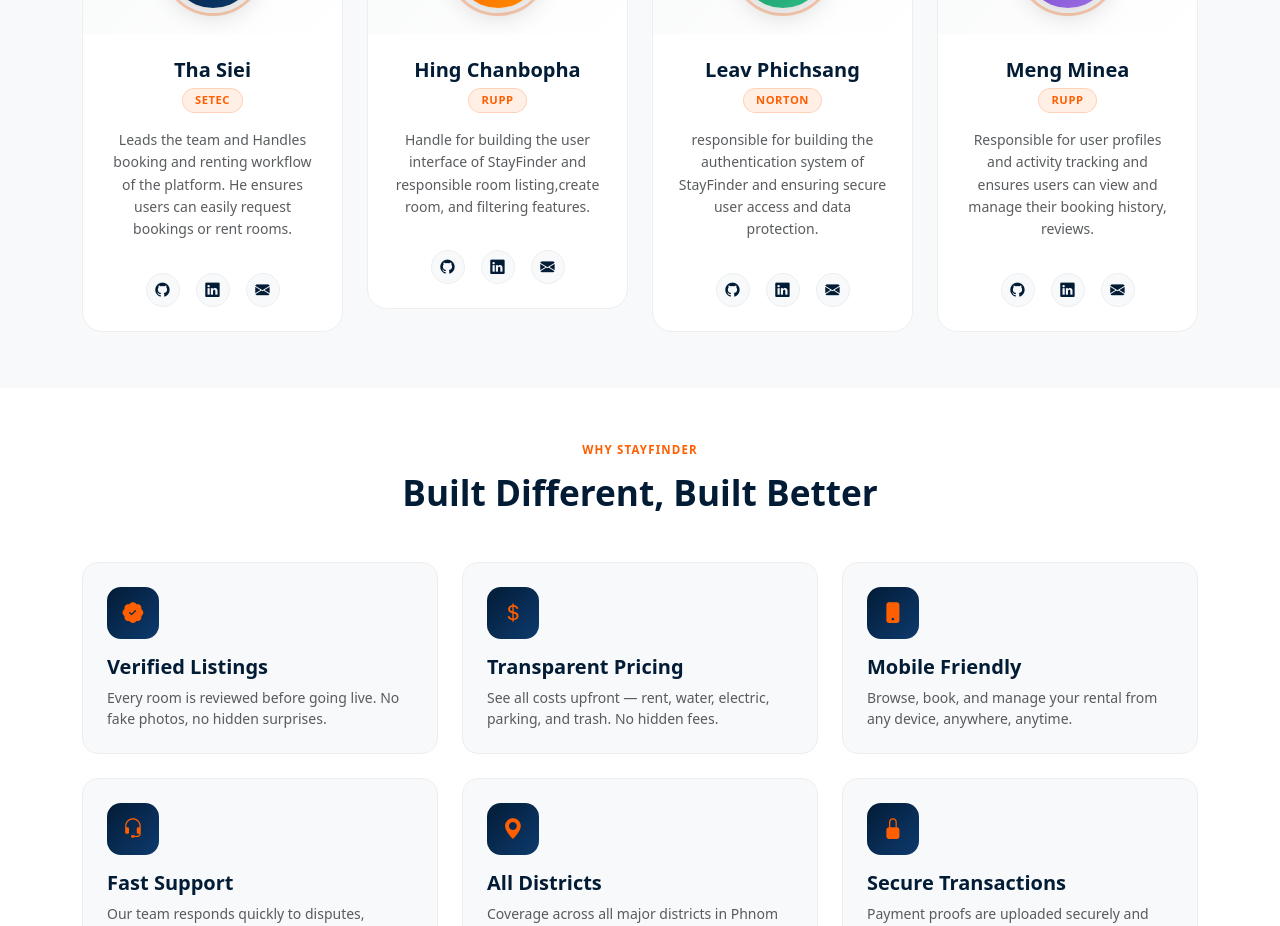
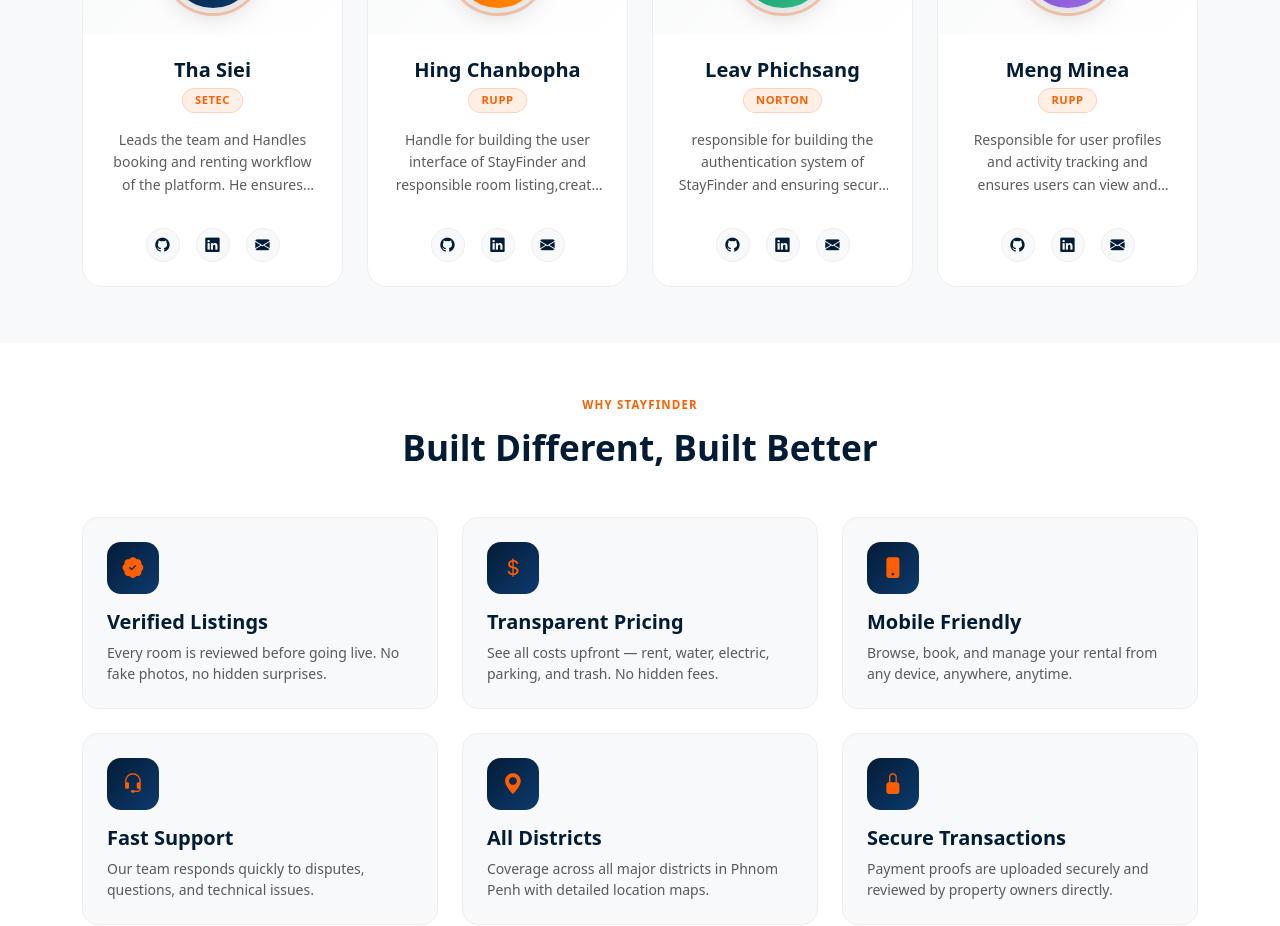
Before and after one commit to bobophaa/StayFinder-Project, a Vue app: page /about in a window 1280 px wide. Shown: the part 1960-2886 px from the top of the page. Built offline with nearby package versions, Linux system fonts and the light colour scheme.

Commit message:
messsage

```diff
--- a/src/views/User/AboutUs.vue
+++ b/src/views/User/AboutUs.vue
@@ -1,6 +1,5 @@
 <template>
   <div class="about-page">
-
     <section class="hero-section">
       <div class="hero-overlay"></div>
       <div class="container position-relative" style="z-index: 2">
@@ -17,7 +16,6 @@
       </div>
     </section>
 
-
     <section class="stats-bar py-4">
       <div class="container">
         <div class="row g-0 text-center">
@@ -28,7 +26,6 @@
         </div>
       </div>
     </section>
-
 
     <section class="py-5 my-2">
       <div class="container">
@@ -104,7 +101,6 @@
         <div class="row g-4 justify-content-center">
           <div class="col-sm-6 col-lg-3" v-for="member in team" :key="member.name">
             <div class="team-card">
-
               <div class="team-avatar-wrap">
                 <div class="team-avatar" :style="{ background: member.bg }">
                   <span class="avatar-initial">{{ member.name.charAt(0) }}</span>
@@ -112,19 +108,16 @@
                 <div class="team-avatar-ring"></div>
               </div>
 
-
               <div class="team-info p-4 text-center">
                 <h5 class="fw-bold text-navy mb-1">{{ member.name }}</h5>
                 <span class="team-role-badge mb-3 d-inline-block">{{ member.role }}</span>
-                <p class="text-muted small mb-3" style="line-height: 1.6">{{ member.bio }}</p>
-
+                <p class="text-muted small mb-3 bio-text">{{ member.bio }}</p>
 
                 <div class="d-flex flex-wrap gap-1 justify-content-center mb-3">
                   <span class="skill-tag" v-for="skill in member.skills" :key="skill">{{
                     skill
                   }}</span>
                 </div>
-
 
                 <div class="d-flex justify-content-center gap-3">
                   <a
@@ -365,7 +358,14 @@ const reasons = [
   margin: 0 auto;
 }
 
-
+.bio-text {
+  line-height: 1.6;
+  display: -webkit-box;
+  -webkit-line-clamp: 3; /* limit to 3 lines */
+  -webkit-box-orient: vertical;
+  overflow: hidden;
+  text-overflow: ellipsis;
+}
 .stats-bar {
   background: #031c36;
 }
@@ -429,7 +429,6 @@ const reasons = [
   text-align: center;
 }
 
-
 .value-pill {
   background: rgba(255, 95, 0, 0.08);
   border: 1px solid rgba(255, 95, 0, 0.2);
@@ -441,7 +440,6 @@ const reasons = [
   display: inline-flex;
   align-items: center;
 }
-
 
 .how-section {
   background: #fff;
@@ -487,7 +485,6 @@ const reasons = [
   color: #ff5f00;
   margin: 0 auto;
 }
-
 
 .team-card {
   background: #fff;
@@ -583,7 +580,6 @@ const reasons = [
   transform: scale(1.1);
 }
 
-
 .why-section {
   background: #fff;
 }
@@ -610,7 +606,6 @@ const reasons = [
   font-size: 1.3rem;
   color: #ff5f00;
 }
-
 
 .cta-card {
   background: linear-gradient(135deg, #031c36 0%, #0d3a6e 100%);
```
